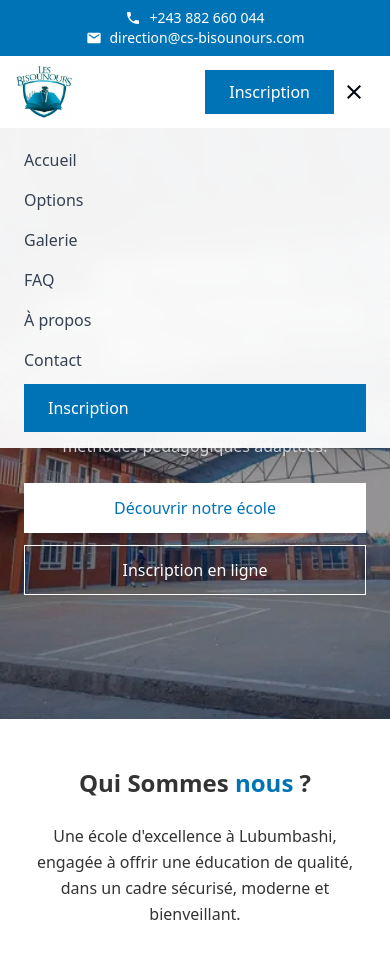
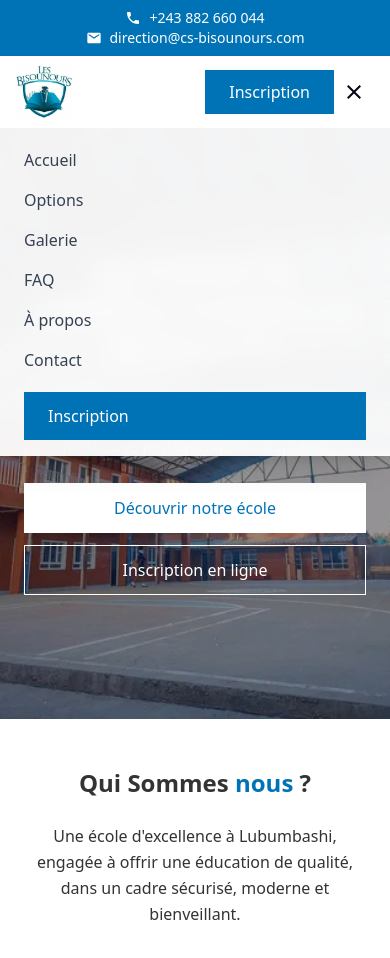
Before and after one commit to freddymk313/csbisournouse, a React (Vite) app: page / in a window 390 px wide. Both pictures are taken after a click on the button "Ouvrir le menu". Shown: the top 958 px of the page. Built offline with nearby package versions, Linux system fonts and the light colour scheme.

Commit message:
navbar space

```diff
--- a/src/components/Navbar.tsx
+++ b/src/components/Navbar.tsx
@@ -160,7 +160,7 @@ export const Navbar = () => {
                                     {link.text}
                                 </a>
                             ))}
-                            <a href='/inscription' className="mobile-link bg-[#0073b7] hover:bg-[#005a8f] text-white px-6 py-3 w-full">
+                            <a href='/inscription' className="mobile-link mt-2 bg-[#0073b7] hover:bg-[#005a8f] text-white px-6 py-3 w-full">
                                 Inscription
                             </a>
                         </div>
```
